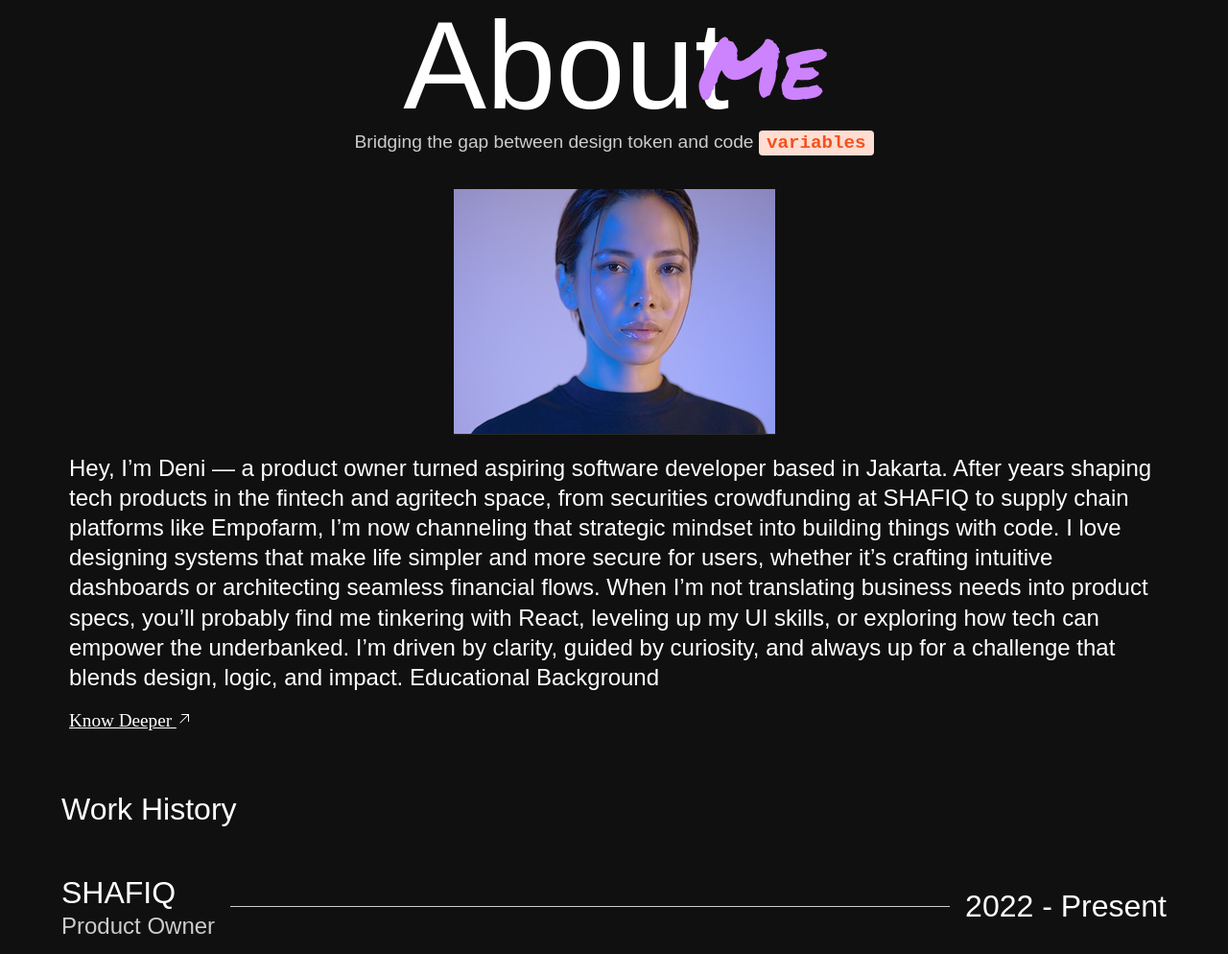
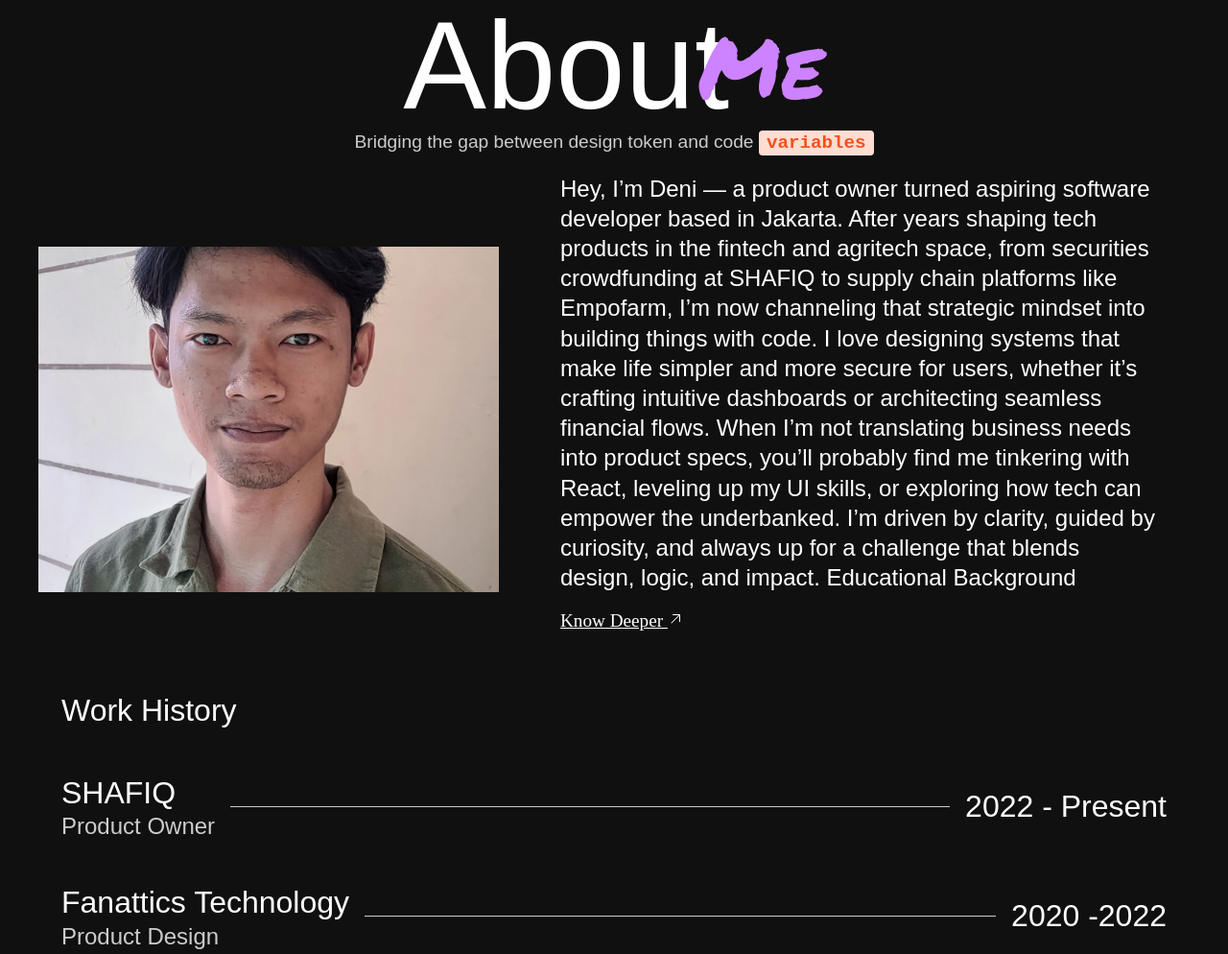
Before and after one commit to Revou-FSSE-Oct25/milestone-1-denidarta, a website: page index.html in a window 1280 px wide. Shown: the part 797-1791 px from the top of the page at 96% size. Drawn offline with Linux system fonts and the light colour scheme; a web font is replaced by a local one.

Commit message:
feat: Refactor and style the "About Me" section layout, including a new wrapper and updated portrait image.

```diff
--- a/css/index-desktop.css
+++ b/css/index-desktop.css
@@ -52,6 +52,31 @@
 
     #about-me-paragraph {
         font-size: 24px;
+    }
+
+    .about-content {
+        flex-direction: row;
+        align-items: stretch;
+        gap: 32px;
+        padding: 0 16px;
+    }
+
+    .about-me figure {
+        flex: 0 0 40%;
+        display: flex;
+        align-items: flex-start;
+        position: relative;
+    }
+
+    .about-content .text-content {
+        flex: 1;
+    }
+
+    #my-portrait {
+        width: 100%;
+        height: 100%;
+        object-fit: cover;
+        transform: translateY(10px);
     }
 
     .core-discipline {
--- a/css/new-style.css
+++ b/css/new-style.css
@@ -162,12 +162,23 @@ main {
     color: var(--text-secondary);
 }
 
+.about-content {
+    display: flex;
+    flex-direction: column;
+    gap: 32px;
+    width: 100%;
+}
+
 .about-me figure {
     align-self: center;
 }
 
 #my-portrait {
     align-self: center;
+    width: 100%;
+    height: auto;
+    aspect-ratio: 4/3;
+    object-fit: cover;
 }
 
 .about-me .text-content {
--- a/index.html
+++ b/index.html
@@ -56,29 +56,35 @@
                 <h2 class="section-title-display">Me</h2>
             </div>
             <p>Bridging the gap between design token and code <span id="mono">variables</span></p>
+            <div class="about-content">
                 <figure>
-                <img id="my-portrait" src="./assets/images/mockup-portrait.png" alt="portrait deni">
+                    <img id="my-portrait" src="./assets/images/my-photo.jpg" alt="portrait deni">
                 </figure>
                 <div class="text-content">
-                <p id="about-me-paragraph">Hey, I’m Deni — a product owner turned aspiring software developer based in
+                    <p id="about-me-paragraph">Hey, I’m Deni — a product owner turned aspiring software developer based
+                        in
                         Jakarta. After years shaping tech products in the fintech and agritech space, from securities
-                    crowdfunding at SHAFIQ to supply chain platforms like Empofarm, I’m now channeling that strategic
+                        crowdfunding at SHAFIQ to supply chain platforms like Empofarm, I’m now channeling that
+                        strategic
                         mindset into building things with code. I love designing systems that make life simpler and more
                         secure for users, whether it’s crafting intuitive dashboards or architecting seamless financial
-                    flows. When I’m not translating business needs into product specs, you’ll probably find me tinkering
-                    with React, leveling up my UI skills, or exploring how tech can empower the underbanked. I’m driven
+                        flows. When I’m not translating business needs into product specs, you’ll probably find me
+                        tinkering
+                        with React, leveling up my UI skills, or exploring how tech can empower the underbanked. I’m
+                        driven
                         by clarity, guided by curiosity, and always up for a challenge that blends design, logic, and
                         impact.
 
                         Educational Background</p>
-                <a href="/pages/about-me.html">Know Deeper <svg width="16" height="16" viewBox="0 0 16 16" fill="none"
-                        xmlns="http://www.w3.org/2000/svg">
+                    <a href="/pages/about-me.html">Know Deeper <svg width="16" height="16" viewBox="0 0 16 16"
+                            fill="none" xmlns="http://www.w3.org/2000/svg">
                             <path d="M12 4H5.525a.5.5 0 0 1 0-1H12.5a.5.5 0 0 1 .5.5v7a.5.5 0 0 1-1 0V4z" fill="#fff" />
                             <path
                                 d="M12.146 3.146a.5.5 0 0 1 .708.708l-8.5 8.5a.5.5 0 0 1-.816-.546.501.501 0 0 1 .108-.162l8.5-8.5z"
                                 fill="#fff" />
                         </svg>
                     </a>
+                </div>
             </div>
         </section>
         <section class="work-history">
```
Lines whose indentation alone changed are shown as unchanged.
